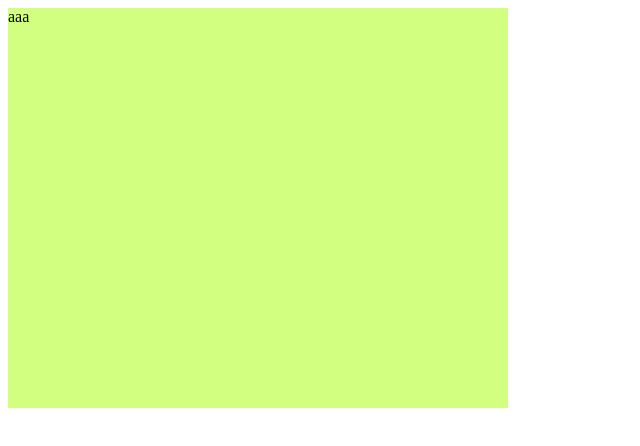
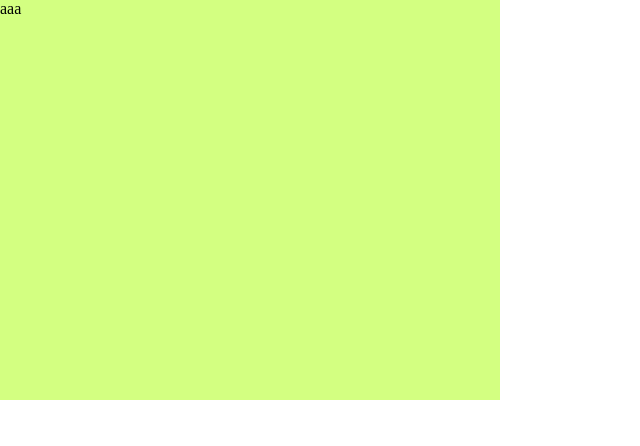
Before and after one commit to ivan-kaliaskin/online-store, a website built with webpack: page src/template.html in a window 1280 px wide. Shown: the whole page, without its empty margins (0-640 px from the left). Built offline with nearby package versions, Linux system fonts and the light colour scheme.

Commit message:
feat: common.scss added

```diff
--- /dev/null
+++ b/src/styles/_common.scss
@@ -0,0 +1,6 @@
+#body {
+    margin: 0;
+    padding: 0;
+    border: none;
+    outline: none;
+}
--- a/src/styles/main.scss
+++ b/src/styles/main.scss
@@ -1,3 +1,4 @@
+@import './common';
 @import './app';
 @import './confirmBuyPage';
 @import './descriptionPage';
```
Also changed, not shown: src/styles/main.css, 1 other file.
